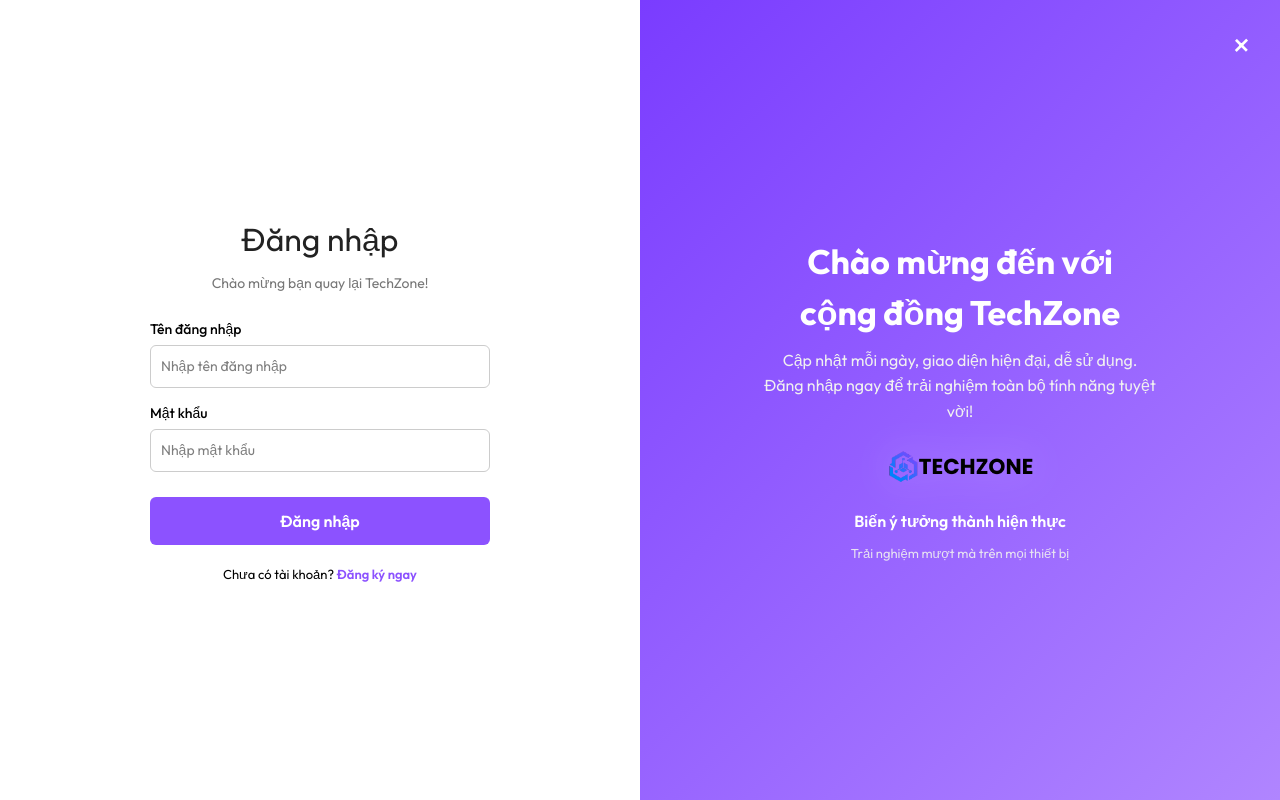
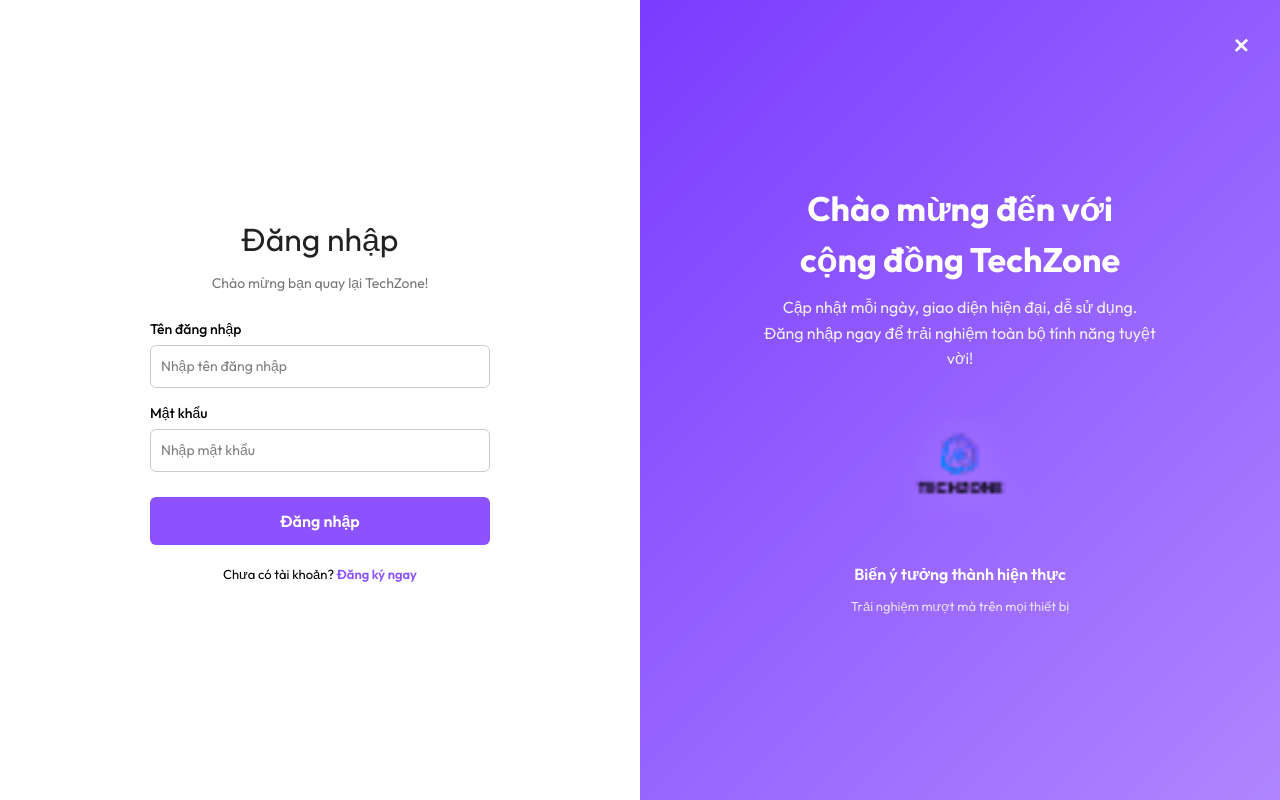
Before and after one commit to le-nguyen1911/FE_GREEN_ACADEMY, a React (Vite) app: page /#/login in a window 1280 px wide. Built offline with nearby package versions, Linux system fonts and the light colour scheme.

Commit message:
update deloy13

```diff
--- a/src/pages/Login.jsx
+++ b/src/pages/Login.jsx
@@ -2,6 +2,7 @@
 import "../css/Login.css";
 import {useNavigate} from "react-router-dom";
 import {useDispatch, useSelector} from "react-redux";
+import techzone from "../assets/TECHZONE.png";
 import axios from "axios";
 import {loginUser} from "../redux/authSlice.jsx";
 
@@ -208,7 +209,7 @@
                         Cập nhật mỗi ngày, giao diện hiện đại, dễ sử dụng.<br/>
                         Đăng nhập ngay để trải nghiệm toàn bộ tính năng tuyệt vời!
                     </p>
-                    <img src="/image/TECHZONE .png" alt="illustration" className="auth-image"/>
+                    <img src={techzone} alt="illustration" className="auth-image"/>
                     <h3>Biến ý tưởng thành hiện thực</h3>
                     <p className="auth-small">Trải nghiệm mượt mà trên mọi thiết bị</p>
                 </div>
```
Also changed, not shown: src/assets/TECHZONE.png (added).
